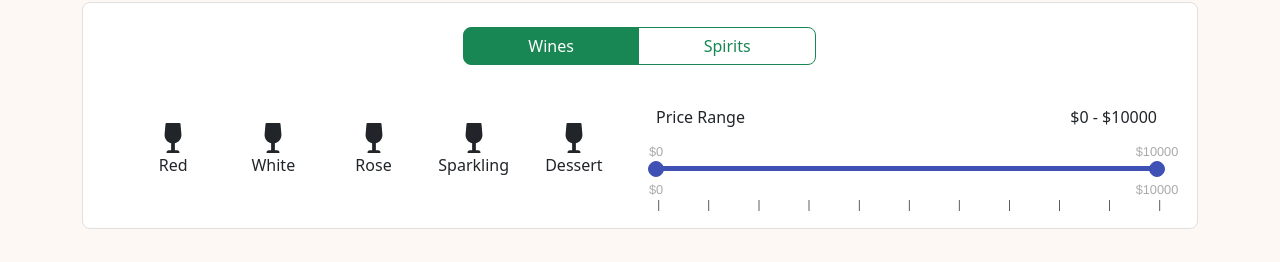
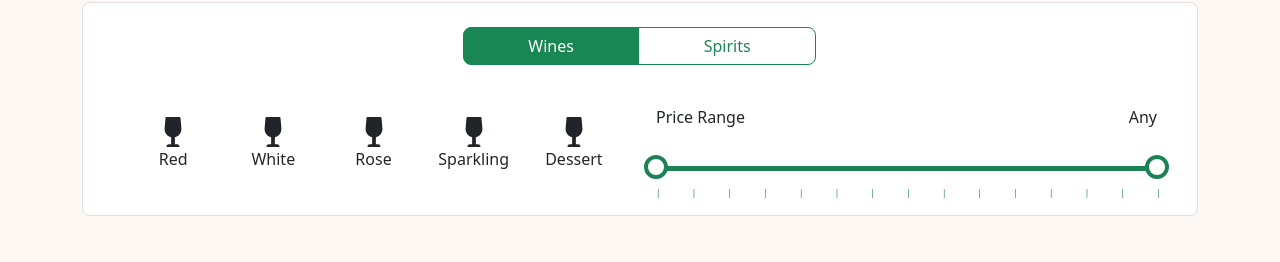
Before and after one commit to guyugg/wine-searcher, a React (Create React App) app: page / in a window 1280 px wide. Shown: the part 480-742 px from the top of the page. Built offline with nearby package versions, Linux system fonts and the light colour scheme.

Commit message:
Make the price range slider more like origin

```diff
--- a/src/components/PriceRangeSlider/PriceRangeSlider.css
+++ b/src/components/PriceRangeSlider/PriceRangeSlider.css
@@ -4,18 +4,34 @@
 
 .slider-ticks {
     display: flex;
-    margin-top: 20px;
-    width: 110%;
+    margin-top: 10px;
+    width: 107%;
 }
 
 .slider-tick {
     flex: 1;
     text-align: left;
-    font-size: 10px;
+    font-size: 0.5rem;
+    color: #1d8156;
 }
 
-.slider-tick-tail {
-    flex: 1;
-    text-align: right;
-    font-size: 10px;
+.input-range__track--active {
+    background-color: #1d8156 !important;
 }
+
+.input-range__slider {
+    appearance: none;
+    background: #ffffff;
+    border: 4px solid #1d8156 !important;
+    border-radius: 100%;
+    cursor: pointer;
+    display: block;
+    width: 1.5rem;
+    height: 1.5rem;
+    margin-left: -0.75rem;
+    margin-top: -0.975rem;
+    outline: none;
+    position: absolute;
+    top: 50%;
+    transition: transform 0.3s ease-out, box-shadow 0.3s ease-out;
+}
--- a/src/components/PriceRangeSlider/PriceRangeSlider.js
+++ b/src/components/PriceRangeSlider/PriceRangeSlider.js
@@ -5,29 +5,48 @@ import 'react-input-range/lib/css/index.css';
 import './PriceRangeSlider.css';
 
 function PriceRangeSlider() {
-  const [value, setValue] = useState({ min: 0, max: 10000 });
+  const costMap = [ 0, 400, 810, 1200, 1600, 2400, 3200, 4000, 6000, 8100, 12000, 20000, 30000, 40000, 'max'];
+  const tickNum = costMap.length;
+  const [value, setValue] = useState({ min: 0, max: 14 });
 
   const handleChange = (newValue) => {
     setValue(newValue);
   };
+
+  const handleLabel = () => {
+    const currency = 'NT$';
+    const isAny = value.min === 0 && value.max === costMap.length - 1;
+    if (isAny) {
+      return 'Any';
+    }
+    const isUpTo = value.min === 0;
+    if (isUpTo) {
+      return `up to ${costMap[value.max]} ${currency}`;
+    }
+    const isOver = value.max === costMap.length - 1;
+    if (isOver) {
+      return `over ${costMap[value.min]} ${currency}`;
+    }
+    return `${costMap[value.min]} ${currency} - ${costMap[value.max]} ${currency}`;
+  }
 
   return (
     <Container className="p-3">
       <Form.Group controlId="priceRangeSlider">
         <Form.Label className="slider-title d-flex justify-content-between">
           <div>Price Range</div>
-          <div>${value.min} - ${value.max}</div>
+          <div>{handleLabel()}</div>
         </Form.Label>
         <InputRange
           minValue={0}
-          maxValue={10000}
-          step={1000}
+          maxValue={14}
+          step={1}
           value={value}
           onChange={handleChange}
-          formatLabel={(value) => `$${value}`}
+          formatLabel={() => ''}
         />
         <div className="slider-ticks">
-          {[...Array(11).keys()].map((tick) => (
+          {[...Array(tickNum).keys()].map((tick) => (
             <div key={tick} className="slider-tick">|</div>
           ))}
         </div>
```
